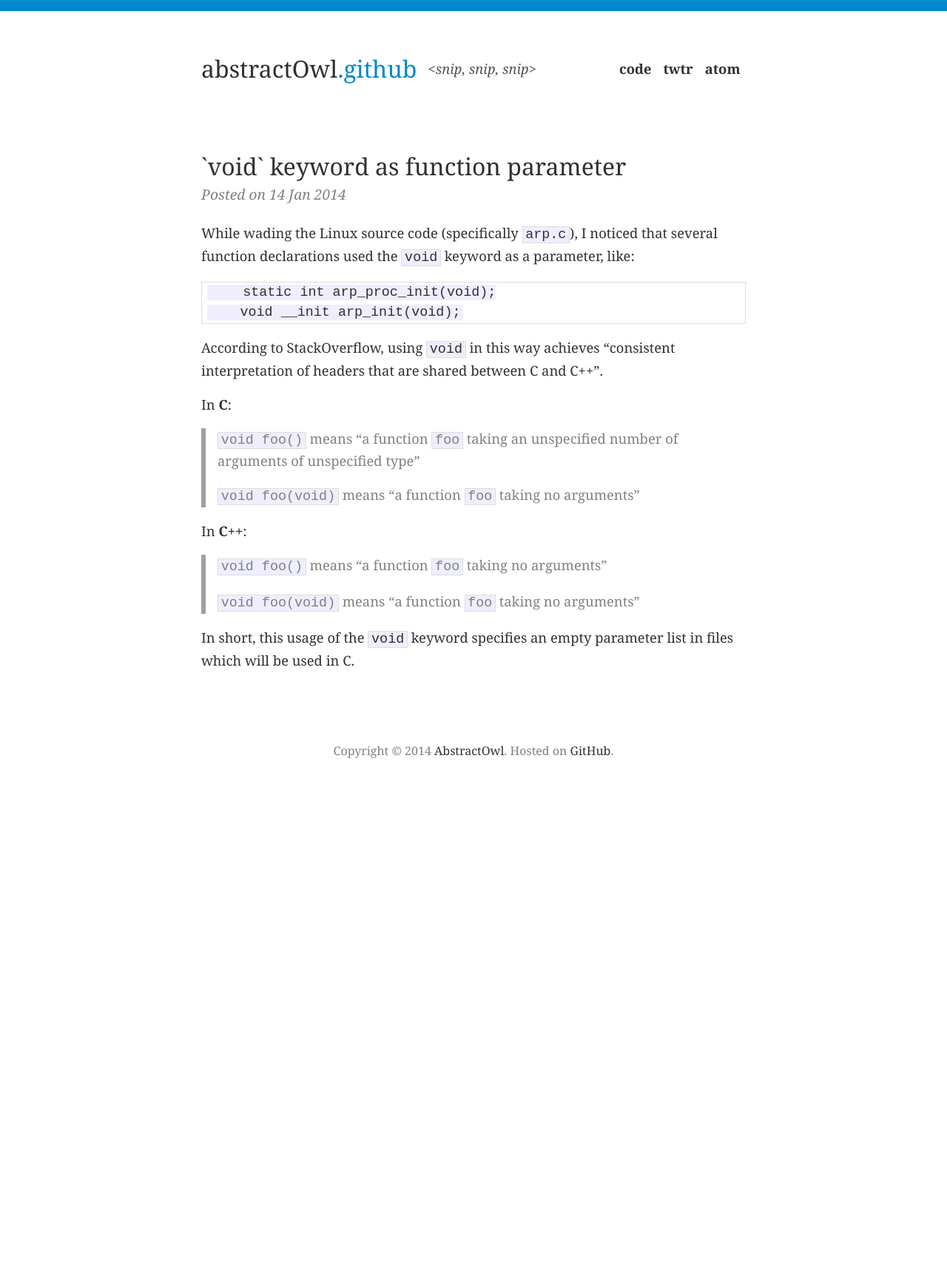
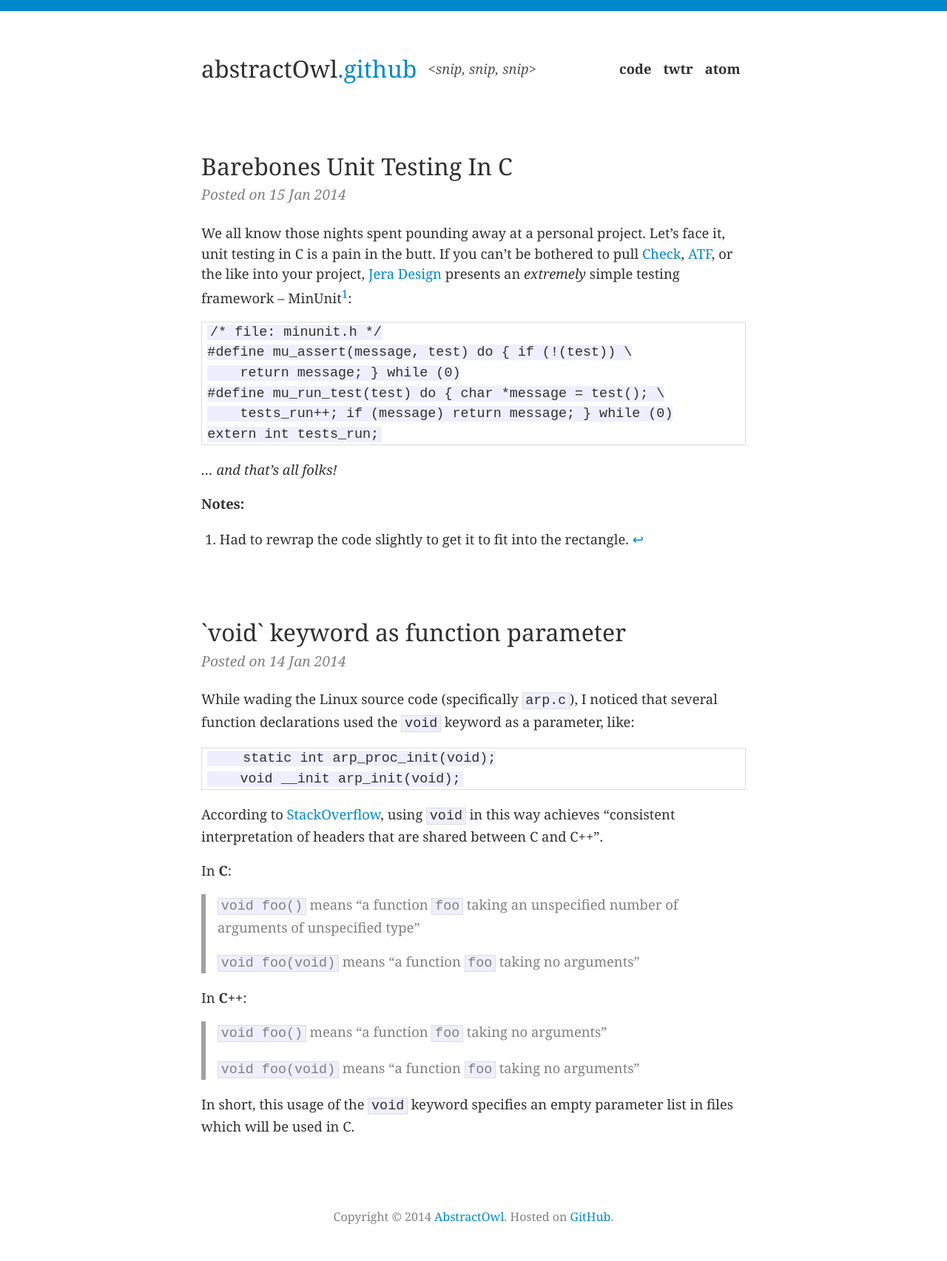
Before and after one commit to abstractOwl/abstractOwl.github.io, a Jekyll site: the page built from index.html, in a window 1280 px wide. Shown: the whole page at 74% size. Built offline with Jekyll 4.4.1, drawn with Linux system fonts in a browser that asks for light colours; Markdown is read by kramdown in place of the engine named in the settings; the list of posts is cut into pages by our own code; before the commit the page ends 1075 px from its top, so only the background shows below that.

Commit message:
Switched from redcarpet to kramdown for markdown rendering. Added new post.

```diff
--- a/_config.yml
+++ b/_config.yml
@@ -1,5 +1,5 @@
 name:     abstractOwl
 tagline:  '&lt;snip, snip, snip&gt;'
-markdown: redcarpet
+markdown: kramdown
 pygments: true
 paginate: 5
--- /dev/null
+++ b/_posts/2014-01-15-barebones-unit-testing-in-c.md
@@ -0,0 +1,24 @@
+---
+layout: post
+title: Barebones Unit Testing In C
+---
+
+We all know those nights spent pounding away at a personal project. Let's face
+it, unit testing in C is a pain in the butt. If you can't be bothered to pull
+[Check](http://check.sourceforge.net/),
+[ATF](https://code.google.com/p/kyua/wiki/ATF), or the like into your project,
+[Jera Design](http://www.jera.com/techinfo/jtns/jtn002.html)
+presents an *extremely* simple testing framework -- MinUnit[^1]:
+
+    /* file: minunit.h */
+    #define mu_assert(message, test) do { if (!(test)) \
+        return message; } while (0)
+    #define mu_run_test(test) do { char *message = test(); \
+        tests_run++; if (message) return message; } while (0)
+    extern int tests_run;
+
+*... and that's all folks!*
+
+**Notes:**
+
+[^1]: Had to rewrap the code slightly to get it to fit into the rectangle.
--- a/css/main.css
+++ b/css/main.css
@@ -45,11 +45,11 @@ h4, h5, h6 {
 p { margin: 1em 0; }
 
 a, a:visited {
-  color: #303030;
+  color: #08C;
   text-decoration: none;
 }
 a:hover {
-  color: #08C;
+  color: #303030;
   text-decoration: underline;
 }
 
@@ -156,9 +156,10 @@ footer {
 
 /* standard */
 article {
-  margin: 3rem 0;
+  margin: 6rem 0;
 }
-article h1 a, article h1 a:hover {
+article h1 a, article h1 a:visited {
+  color: #303030;
   font-weight: 400;
 }
 article h1 a:hover {
```
Also changed, not shown: _posts/2014-01-14-void-keyword-as-param.md (+2 -0 lines).
